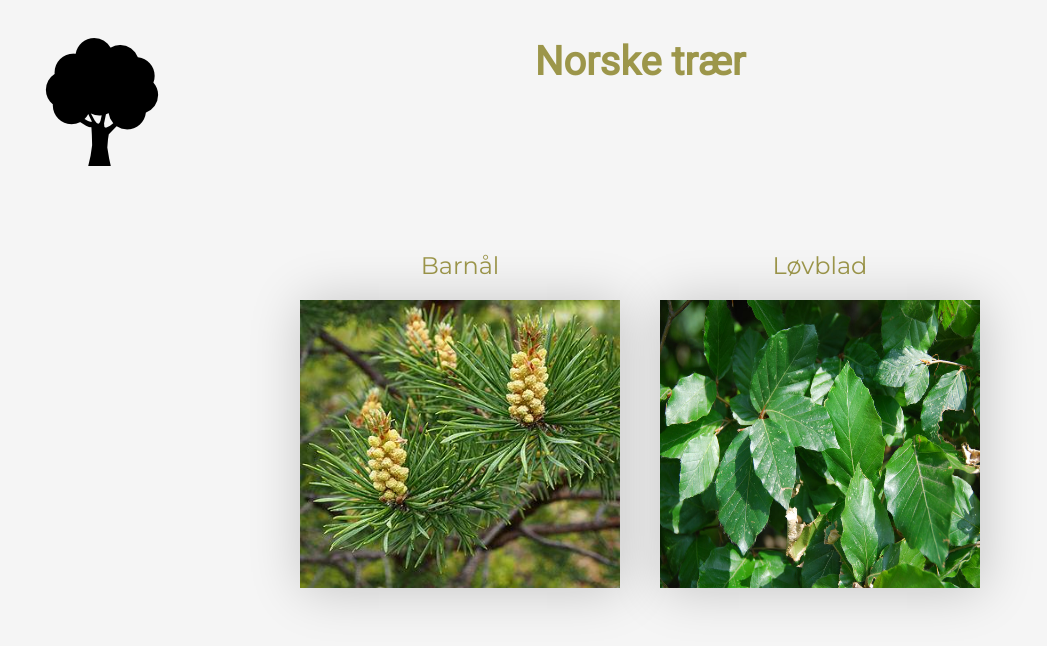
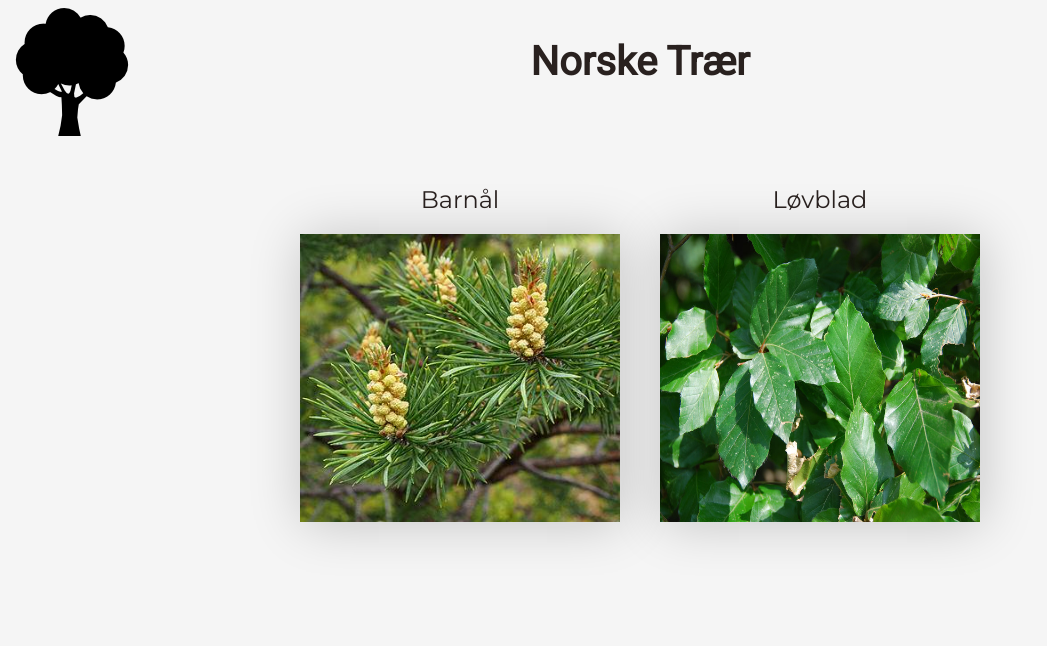
Before and after one commit to kodeebo/hvilket-tre-er-det, a React (Vite) app: page / in a window 1280 px wide. Shown: the top 646 px of the page, without its empty margins (0-1047 px from the left). Built offline with nearby package versions, Linux system fonts and the light colour scheme.

Commit message:
Add manifest, some trees

```diff
--- a/index.html
+++ b/index.html
@@ -3,6 +3,7 @@
   <head>
     <meta charset="UTF-8" />
     <meta name="viewport" content="width=device-width, initial-scale=1.0" />
+    <link rel="“manifest”" href="./manifest.json" />
     <title>Hvilket tre er det</title>
   </head>
   <body>
--- a/src/Categories.tsx
+++ b/src/Categories.tsx
@@ -33,7 +33,7 @@ const Categories = ({ currentLevel, selectedImage }: Props) => {
   return (
     <StyledWrapper>
       {currentLevel.categories.map(({ name, id }) => (
-        <Image id={id} displayName={name} selected={selectedImage === name} src={images[id]} />
+        <Image key={id} id={id} displayName={name} selected={selectedImage === name} src={images[id]} />
       ))}
     </StyledWrapper>
   );
--- a/src/GlobalStyle.tsx
+++ b/src/GlobalStyle.tsx
@@ -3,16 +3,17 @@ import React from "react";
 import { createGlobalStyle } from "styled-components";
 
 export const colors = {
-  lightBrown: "#cdc08c",
-  green: "#9c964a",
-  yellow: "#fad77b",
+  lightBrown: "#c27d38",
+  blue: "#798e87",
+  yellow: "#798e87",
+  black: "#29211f",
 };
 
 const Global = createGlobalStyle`
   body {
     background: whitesmoke;
     height: 100%;
-    color: ${colors.green};
+    color: ${colors.black};
     font-family: Montserrat;
   }
 `;
--- a/src/Header.tsx
+++ b/src/Header.tsx
@@ -7,11 +7,8 @@ import { Link } from "react-router-dom/cjs/react-router-dom.min";
 
 const Wrapper = styled.div`
   display: flex;
-  justify-content: space-between;
-  font-size: 40px;
-  font-family: Roboto;
-  font-weight: bold;
-  padding: 30px;
+  position: relative;
+  align-items: flex-end;
 `;
 
 const Icon = styled.img`
@@ -19,23 +16,43 @@ const Icon = styled.img`
   width: 128px;
 `;
 
+const Text = styled.div`
+  position: absolute;
+  top: 30px;
+  left: 50%;
+  transform: translateX(-50%);
+  font-size: 40px;
+  font-family: Roboto;
+  font-weight: bold;
+`;
+
 const Dummy = styled.div`
   width: 128px;
 `;
 
+const Breadcrumbs = styled.div`
+  margin: 10px;
+  font-size: 20px;
+`;
+
+const Breadcrumb = styled.span``;
+
 const Header = ({ children }) => {
   const location = useLocation();
-  const paths = location.pathname.split("/");
-  console.log(paths);
+  const paths = location.pathname.split("/").filter((path) => path);
+
   const headers = paths.map((path) => structure[`/${path}`]?.header);
+
   // TODO: how to show double nested headers when id always are simple?
   return (
     <Wrapper>
       <Link to="/">
         <Icon src={icon} />
       </Link>
-      {children}
-      <Dummy />
+      <Text>Norske Trær</Text>
+      <Breadcrumbs>
+        {headers.map((header) => header && <Breadcrumb>{`${header} ${String.fromCharCode(0x203a)} `}</Breadcrumb>)}
+      </Breadcrumbs>
     </Wrapper>
   );
 };
--- a/src/trees.json
+++ b/src/trees.json
@@ -1,6 +1,9 @@
 [
   { "name": "Alm", "id": "alm", "preferred_image": 11, "categories": ["leaf", "simple", "sawtooth"] },
   { "name": "Ask", "id": "ask_-_planteslekt", "categories": ["leaf", "multiple"] },
+  { "name": "Rogn", "id": "rogn", "categories": ["leaf", "multiple"] },
+  { "name": "Hestekastanje", "id": "hestekastanje", "categories": ["leaf", "multiple"] },
+  { "name": "Rødhyll", "id": "rødhyll", "categories": ["leaf", "multiple"] },
   { "name": "Barlind", "id": "barlind", "categories": ["needle"] },
   { "name": "Furu", "id": "furu", "categories": ["needle"] },
   { "name": "Gran", "id": "gran", "categories": ["needle"] },
```
Also changed, not shown: 6 other files (tests, documents, lock files or other folders).
